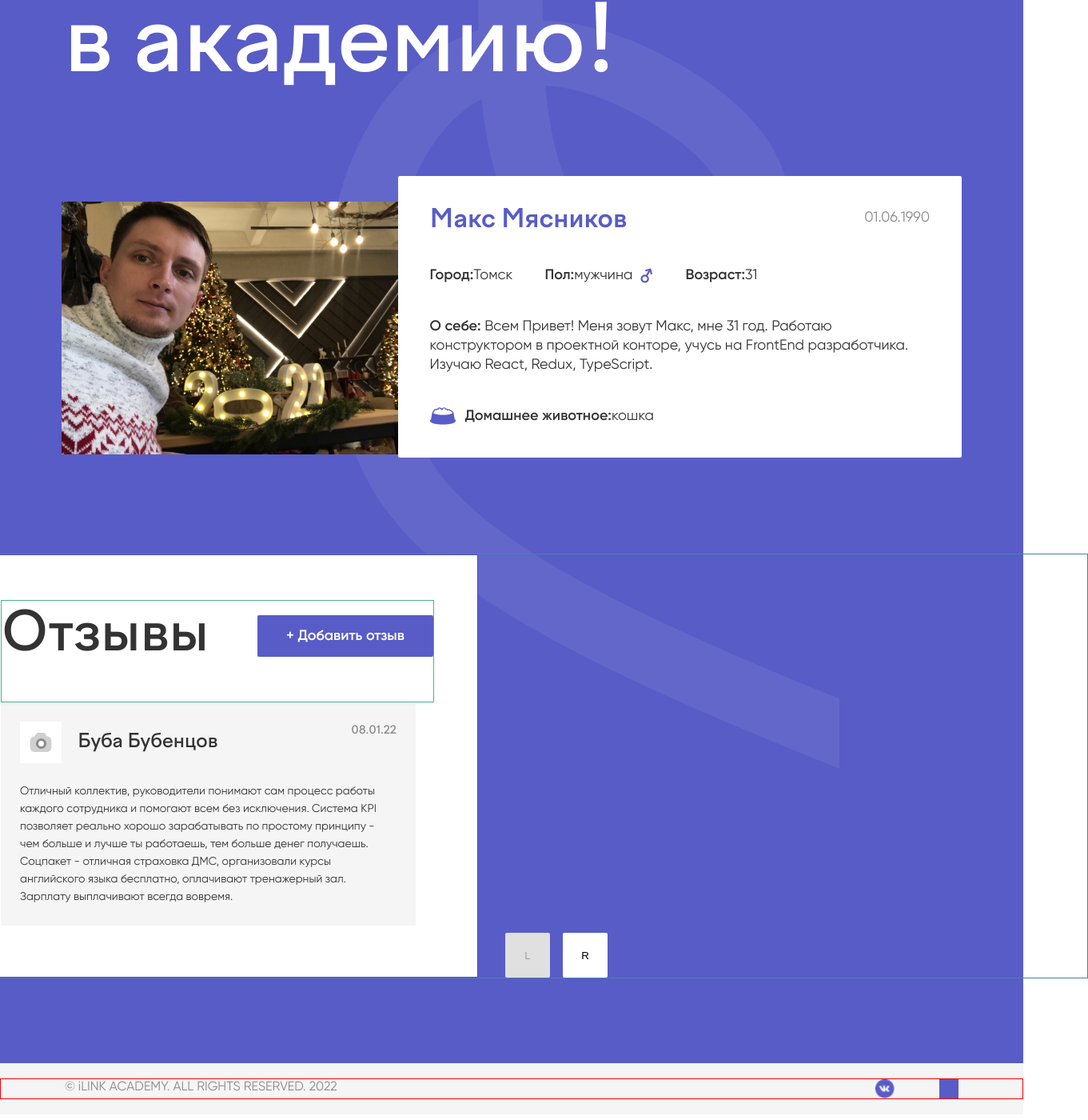
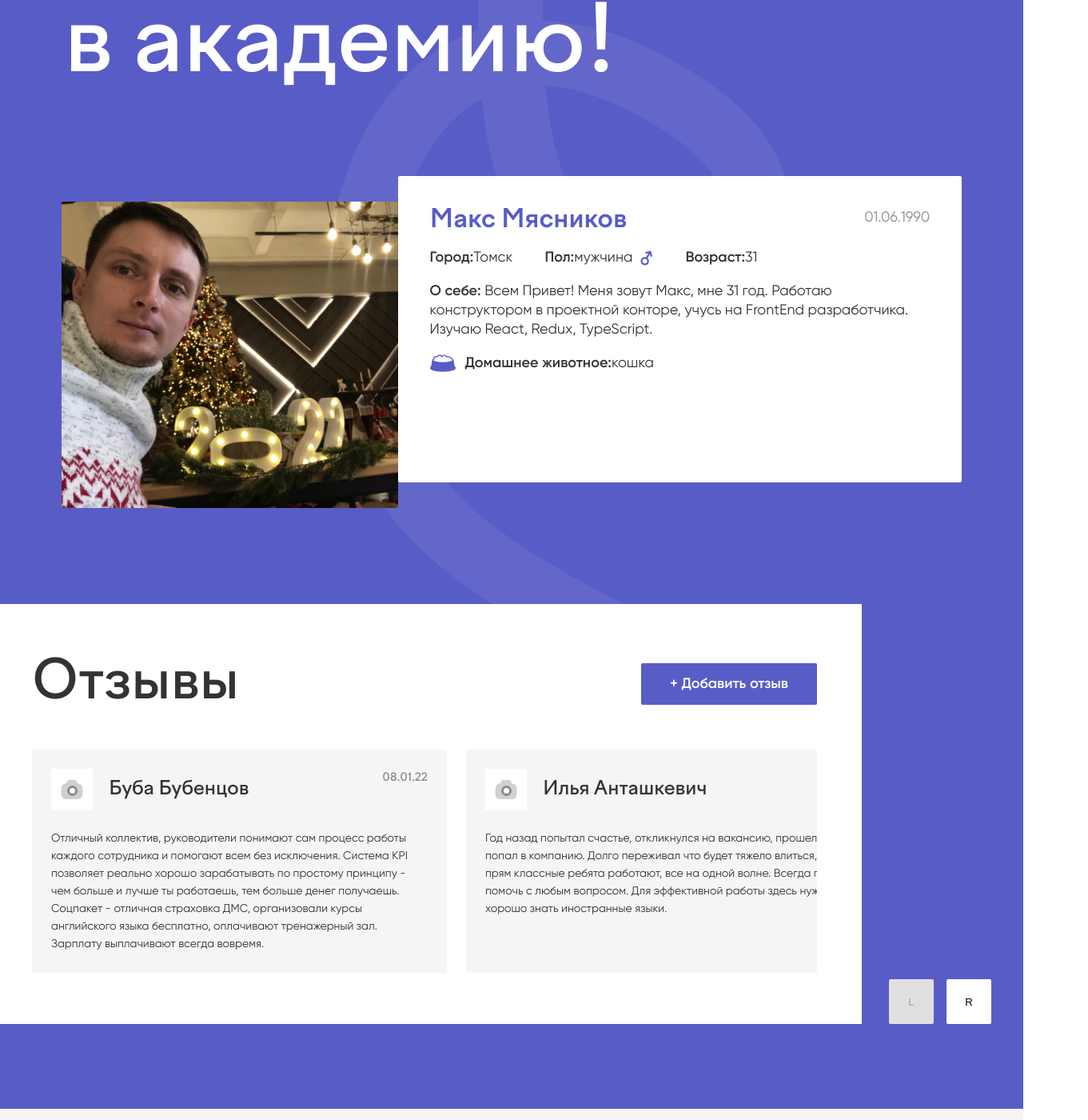
Before and after one commit to sStarkmaXx/ilink-test, a React (Create React App) app: page / in a window 1280 px wide. Shown: the part 373-1773 px from the top of the page at 80% size, 1361 px wide, since content can reach past the window. Built offline with nearby package versions, Linux system fonts and the light colour scheme.

Commit message:
fix
адаптив на большие экраны не получается, блок в карусели не сжимается, не могу понять почему...

```diff
--- a/src/components/accountInfo/AccountInfo.module.css
+++ b/src/components/accountInfo/AccountInfo.module.css
@@ -8,29 +8,30 @@
   justify-content: center;
 }
 .accountImg {
-  max-width: calc(36% - 40px);
-  height: 100%;
+  width: calc(36% - 40px);
+  height: 383px;
   margin-top: 32px;
   border-radius: 2px;
+  background-position: center;
+  background-repeat: no-repeat;
+  background-size: cover;
 }
-.img {
-  max-width: 100%;
-}
+
 .accountInfo {
   display: flex;
   flex-direction: column;
   max-width: calc(52% - 40px);
+  max-height: 303px;
   background-color: #ffffff;
   border-radius: 2px;
   padding: 40px;
-  justify-content: space-between;
 }
 .header {
   display: flex;
   justify-content: space-between;
 }
 .name {
-  font-family: "Factor A";
+  font-family: 'Factor A';
   font-style: normal;
   font-weight: 700;
   font-size: 32px;
@@ -38,7 +39,7 @@
   color: #585cc6;
 }
 .date {
-  font-family: "Gilroy";
+  font-family: 'Gilroy';
   font-style: normal;
   font-weight: 400;
   font-size: 18px;
@@ -54,7 +55,7 @@
   align-items: center;
   margin-top: 18px;
   margin-right: 40px;
-  font-family: "Gilroy";
+  font-family: 'Gilroy';
   font-style: normal;
   font-weight: 400;
   font-size: 18px;
@@ -63,7 +64,7 @@
 }
 .aboutMe {
   margin-top: 18px;
-  font-family: "Gilroy";
+  font-family: 'Gilroy';
   font-style: normal;
   font-weight: 400;
   font-size: 18px;
--- a/src/components/accountInfo/AccountInfo.tsx
+++ b/src/components/accountInfo/AccountInfo.tsx
@@ -1,15 +1,16 @@
-import css from "./AccountInfo.module.css";
-import myPhoto from "./img/my_photo.jpg";
-import sex from "./img/sex.png";
-import pet from "./img/pet.png";
+import css from './AccountInfo.module.css';
+import myPhoto from './img/my_photo.jpg';
+import sex from './img/sex.png';
+import pet from './img/pet.png';
 
 export const AccountInfo = () => {
   return (
     <div className={css.accountCont}>
       <div className={css.wrap}>
-        <div className={css.accountImg}>
-          <img src={myPhoto} className={css.img}></img>
-        </div>
+        <div
+          className={css.accountImg}
+          style={{ backgroundImage: `url(${myPhoto})` }}
+        ></div>
 
         <div className={css.accountInfo}>
           <div className={css.header}>
@@ -21,8 +22,8 @@ export const AccountInfo = () => {
               <b>Город: </b> Томск
             </div>
             <div className={css.field}>
-              <b>Пол: </b> мужчина{" "}
-              <img src={sex} alt="" style={{ marginLeft: "10px" }} />
+              <b>Пол: </b> мужчина{' '}
+              <img src={sex} alt="" style={{ marginLeft: '10px' }} />
             </div>
             <div className={css.field}>
               <b>Возраст: </b> 31
@@ -34,7 +35,7 @@ export const AccountInfo = () => {
             Изучаю React, Redux, TypeScript.
           </div>
           <div className={css.field}>
-            <img src={pet} alt="" style={{ marginRight: "12px" }} />
+            <img src={pet} alt="" style={{ marginRight: '12px' }} />
             <b> Домашнее животное: </b> кошка
           </div>
         </div>
--- a/src/components/carousel/Carousel.module.css
+++ b/src/components/carousel/Carousel.module.css
@@ -4,30 +4,27 @@
 }
 .wrap {
   display: flex;
-  width: 1440px;
+  max-width: 1440px;
   margin-top: 120px;
-  border: steelblue 1px solid;
   margin-bottom: 106px;
 }
 .carousel {
   display: flex;
   flex-direction: column;
   justify-content: space-between;
-  width: calc(100% - 900px);
+  max-width: calc(100% - 378px);
   padding: 56px 56px 64px 80px;
   background-color: #ffffff;
-  border: rgb(81, 70, 180) 1px solid;
 }
 .carouselHeader {
   display: flex;
-  width: 100%;
+  max-width: 100%;
   justify-content: space-between;
   align-items: center;
-  border: rgb(70, 180, 147) 1px solid;
   padding-bottom: 38px;
 }
 .text {
-  font-family: "Factor A";
+  font-family: 'Factor A';
   font-style: normal;
   font-weight: 500;
   font-size: 68px;
@@ -44,7 +41,7 @@
   background-color: #585cc6;
   border-radius: 2px;
   color: #ffffff;
-  font-family: "Gilroy";
+  font-family: 'Gilroy';
   font-style: normal;
   font-weight: 600;
   font-size: 18px;
@@ -55,7 +52,7 @@
 }
 .commentWindow {
   display: flex;
-  width: 100%;
+  max-width: 1062px;
   overflow: hidden;
   transform: translateX();
 }
--- a/src/components/commentCard/CommentCard.tsx
+++ b/src/components/commentCard/CommentCard.tsx
@@ -1,4 +1,4 @@
-import { commentType } from '../../App';
+import { commentType } from '../../store/commentsReducer';
 import css from './CommentCard.module.css';
 import ava from './img/Path.png';
 
--- a/src/components/footer/Footer.module.css
+++ b/src/components/footer/Footer.module.css
@@ -10,10 +10,9 @@
   width: 1440px;
   justify-content: space-between;
   padding: 0px 80px 0px 80px;
-  border: 1px red solid;
 }
 .text {
-  font-family: "Gilroy";
+  font-family: 'Gilroy';
   font-style: normal;
   font-weight: 500;
   font-size: 16px;
--- a/src/components/footer/Footer.tsx
+++ b/src/components/footer/Footer.tsx
@@ -14,19 +14,11 @@ export const Footer = () => {
           <a href="https://vk.com/ilinkdev">
             <img src={vk} alt="" style={{ width: '24px', height: '24px' }} />
           </a>
-          <a href="">
-            <img src={anyy} alt="" style={{ width: '24px', height: '24px' }} />
+          <a href="https://vk.com/ilinkdev">
+            <img src={vk} alt="" style={{ width: '24px', height: '24px' }} />
           </a>
-          <a href="https://t.me/ilinknetwork">
-            <img
-              src={telegram}
-              alt=""
-              style={{
-                width: '24px',
-                height: '24px',
-                backgroundColor: '#585CC6',
-              }}
-            />
+          <a href="https://vk.com/ilinkdev">
+            <img src={vk} alt="" style={{ width: '24px', height: '24px' }} />
           </a>
         </div>
       </div>
--- a/src/components/greetings/Greetings.module.css
+++ b/src/components/greetings/Greetings.module.css
@@ -12,7 +12,7 @@
   padding: 93px 0px 88px 80px;
   display: flex;
   text-align: left;
-  font-family: "Factor A";
+  font-family: 'Factor A';
   font-style: normal;
   font-weight: 500;
   font-size: calc(48px + 76 * (100vw / 1440));
@@ -20,3 +20,8 @@
   color: #ffffff;
   justify-content: left;
 }
+@media (min-width: 1440px) {
+  .text {
+    font-size: 124px;
+  }
+}
--- a/src/components/header/Header.module.css
+++ b/src/components/header/Header.module.css
@@ -9,7 +9,6 @@
   display: flex;
   width: 1440px;
   justify-content: center;
-  border: springgreen 1px solid;
 }
 .headerGroup {
   display: flex;
@@ -33,7 +32,7 @@
   justify-content: center;
   align-items: center;
   padding-left: 20px;
-  font-family: "Gilroy";
+  font-family: 'Gilroy';
   font-style: normal;
   font-weight: 700;
   font-size: 18px;
@@ -59,7 +58,7 @@
   justify-content: center;
   align-items: center;
   border: 0px;
-  font-family: "Gilroy";
+  font-family: 'Gilroy';
   font-style: normal;
   font-weight: 600;
   font-size: 18px;
```
Also changed, not shown: src/components/carousel/Carousel.tsx (+6 -6 lines).
